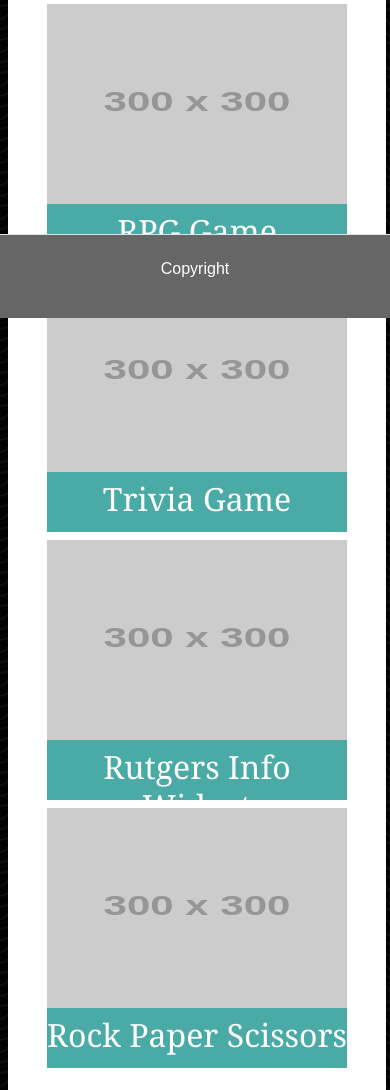
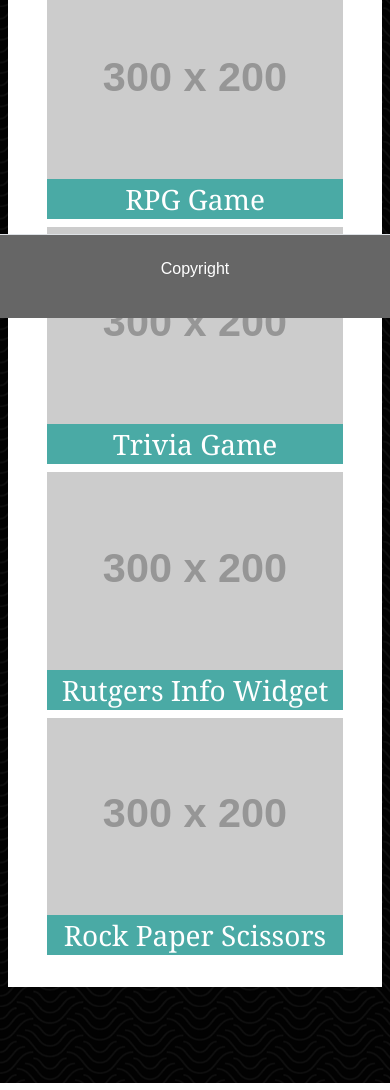
Before and after one commit to fxtzhou/bootstrap-portfolio, a plain HTML site: page portfolio.html in a window 390 px wide. Shown: the part 526-1616 px from the top of the page. Drawn offline with nearby package versions, Linux system fonts and the light colour scheme; placeholder pictures from the web are drawn by us.

Commit message:
portfolio page responsive in everything but browser

```diff
--- a/assets/css/style.css
+++ b/assets/css/style.css
@@ -51,12 +51,12 @@
 }
 
 
-h2{
+h3{
     font-family: 'Georgia', Times, 'Times New Roman', serif;
-    font-size: 24px;
     color: white;
     background-color: #4aaaa5;
-    height: 60px;
+    height: 40px;
+    width: 100%;
 }
 
 /*
--- a/portfolio.html
+++ b/portfolio.html
@@ -48,40 +48,40 @@
                 <div class="row">
 
                     <div class="col-md-1 col-lg-1 col-xl-2"></div>
+                    <div class="col mx-2 bg-white mt-3 mb-5 p-4">
 
-            <div class="col mx-2 bg-white mt-3 mb-5 p-4">
                 <h1>Portfolio</h1>
                 <hr>
                 <div class="container">
                     <div class="row">
-                        <div class="col-sm-1 col-md-3 col-lg-5">
-                            <img src="https://via.placeholder.com/300" alt="img" width="300px" height="200px">
-                            <h2 class="h2 text-center pt-2" style="width:300px;">Hangman</h2>
+                        <div class="col-xs-1 col-md-5 col-lg-5">
+                            <img src="https://via.placeholder.com/300x200" alt="img" class="img-fluid">
+                            <h3 class="h3 text-center pt-1">Hangman</h3>
                         </div>
 
 
 
-                        <div class="col-md-4 col-lg-5">
-                            <img src="https://via.placeholder.com/300" alt="img" width="300px" height="200px">
-                            <h2 class="h2 text-center pt-2" style="width:300px;">RPG Game</h2>
+                        <div class="col-xs-1 col-md-5 col-lg-5">
+                            <img src="https://via.placeholder.com/300x200" alt="img" class="img-fluid">
+                            <h3 class="h3 text-center pt-1">RPG Game</h3>
                         </div>
 
 
-                        <div class="col-md-4 col-lg-5">
-                            <img src="https://via.placeholder.com/300" alt="img" width="300px" height="200px">
-                            <h2 class="h2 text-center pt-2" style="width:300px;">Trivia Game</h2>
+                        <div class="col-xs-1 col-md-5 col-lg-5">
+                            <img src="https://via.placeholder.com/300x200" alt="img" class="img-fluid">
+                        <h3 class="h3 text-center pt-1">Trivia Game</h3></div>
+
+
+
+                        <div class="col-xs-1 col-md-5 col-lg-5">
+                            <img src="https://via.placeholder.com/300x200" alt="img" class="img-fluid">
+                            <h3 class="h3 text-center pt-1">Rutgers Info Widget</h3>
                         </div>
 
 
-                        <div class="col-md-4 col-lg-5">
-                            <img src="https://via.placeholder.com/300" alt="img" width="300px" height="200px">
-                            <h2 class="h2 text-center pt-2" style="width:300px;">Rutgers Info Widget</h2>
-                        </div>
-
-
-                        <div class="col-md-4 col-lg-5">
-                            <img src="https://via.placeholder.com/300" alt="img" width="300px" height="200px">
-                            <h2 class="h2 text-center pt-2" style="width:300px;">Rock Paper Scissors</h2>
+                        <div class="col-xs-1 col-md-5 col-lg-5">
+                                <img src="https://via.placeholder.com/300x200" alt="img" class="img-fluid">
+                            <h3 class="h3 text-center pt-1">Rock Paper Scissors</h3>
 
                         </div>
 
```
Lines whose indentation alone changed are shown as unchanged.
